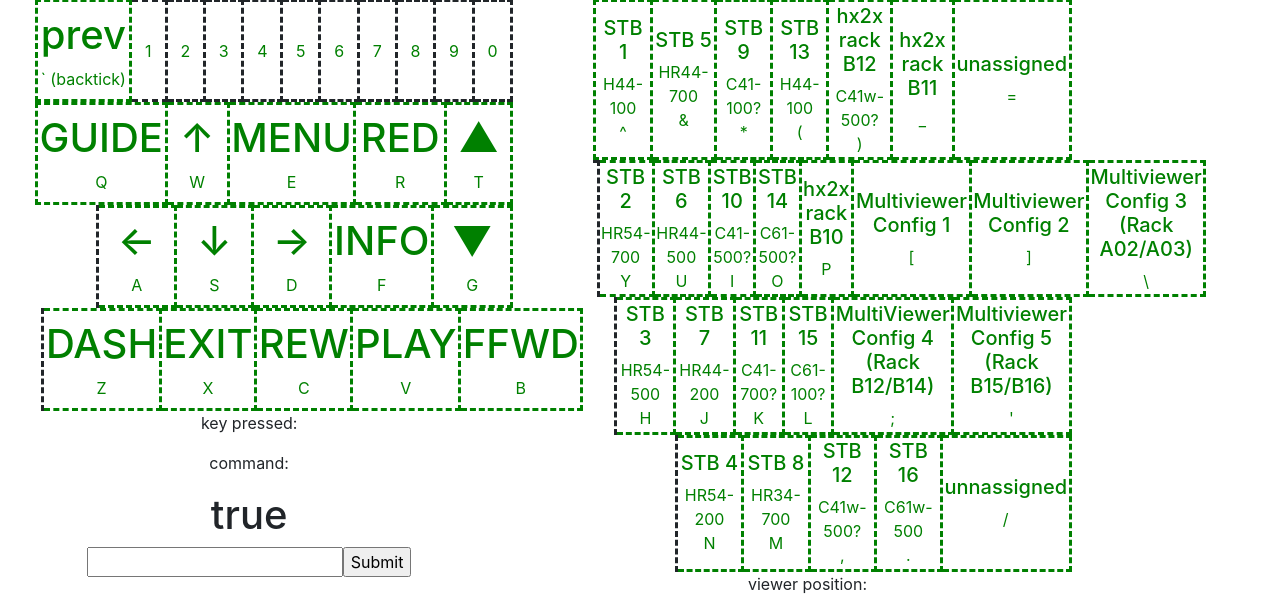
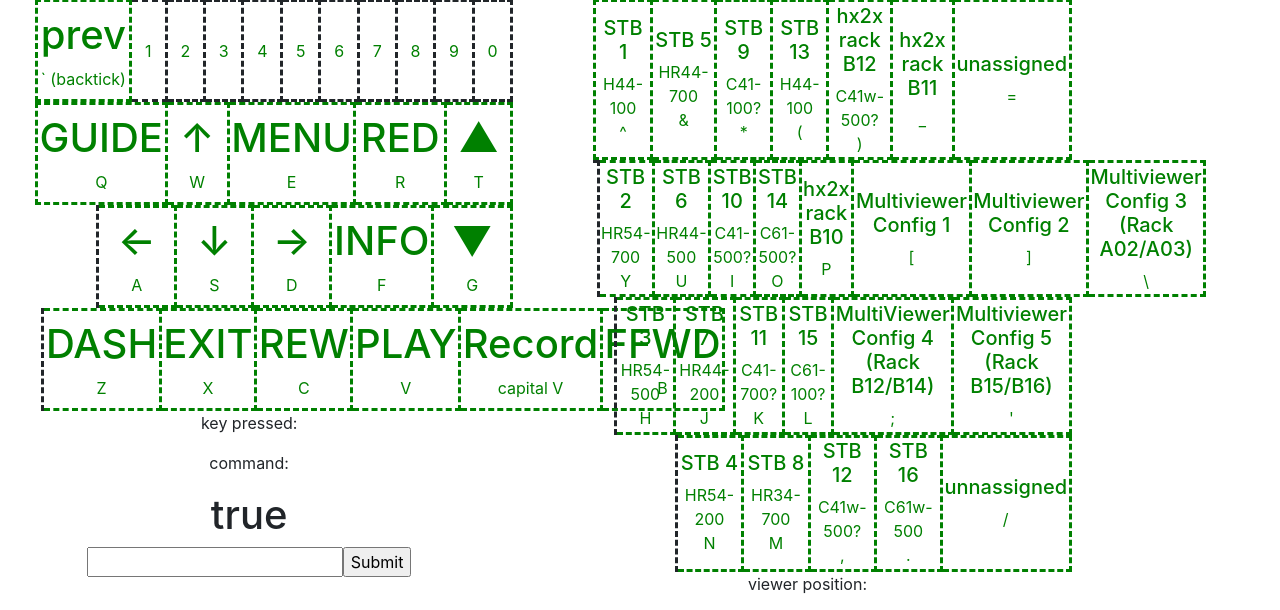
Before and after one commit to jrmronquillo/Controller-App, a Flask app: page /redesign/command/1/1/1/ in a window 1280 px wide. Shown: the part 186-796 px from the top of the page. Run offline with Flask 2, Linux system fonts and the light colour scheme; data that the repository does not hold is empty; parts of the project's set-up code (start-up, migrations or seed data) failed here and were passed over; some libraries are stand-ins or nearby versions.

Commit message:
added record command and tied to Capital V

```diff
--- a/main/main.py
+++ b/main/main.py
@@ -227,6 +227,19 @@ def keySendv3(commandParams):
     for i in commandParams:
         print i
         # keySendv2(rack,key, slot)
+
+@app.route('/setCookie/', methods = ['POST', 'GET'])
+def setCookie():
+    resp = make_response(render_template('redesign.html'))
+    resp.set_cookie('myCookie', 'testUSER')
+    return resp
+
+@app.route('/getCookie/', methods = ['POST', 'GET'])
+def getCookie():
+    cookieContents = request.cookies.get('myCookie')
+    print cookieContents
+    return cookieContents
+
 
 @app.route('/stbPosition/<int:id>/edit/<string:rsPosition>/', methods=['GET', 'POST'])
 def editStbPosition(id, rsPosition):
@@ -1354,7 +1367,7 @@ def command(irnetboxMac, slot, action):
 
     command_list = ['menu', 'guide', 'info', 'exit', 'select', 'leftArrow',
                     'rightArrow', 'upArrow', 'downArrow', 'red', 'prev',
-                    'dash','rewind', 'play', 'fastforward', 'chanUp',
+                    'dash','rewind', 'play', 'fastforward', 'chanUp', 'record',
                     'chanDown', '0','1','2','3','4','5','6','7','8','9']
 
     slot_list = ['0','1','2','3','4','5','6','7','8','9','10','11','12','13','14','15','16', '1-16']
--- a/main/static/app.js
+++ b/main/static/app.js
@@ -273,6 +273,9 @@ class Main extends React.Component {
       case 93:
         key=']';
         break;
+      case 86:
+        key='V';
+        break;
       default:
         key = 'unexpected keypress';
     }
@@ -300,6 +303,7 @@ class Main extends React.Component {
                             'f':'info',
                             'g':'chandown',
                             'z':'dash',
+                            'V':'record',
                             '1': '1',
                             '2': '2',
                             '3': '3',
@@ -545,6 +549,10 @@ class Main extends React.Component {
                   <h1>PLAY</h1>
                   <span>V</span>
                 </td>
+                <td className={this.state.keyPressed =='V'? 'letter lightblue-bg': 'letter'}>
+                  <h1>Record</h1>
+                  <span>capital V</span>
+                </td>
                  <td className={this.state.keyPressed =='b'? 'letter lightblue-bg': 'letter'}>
                   <h1>FFWD</h1>
                   <span>B</span>
--- a/main/templates/redesign.html
+++ b/main/templates/redesign.html
@@ -9,8 +9,11 @@
 
     <!-- Load React. -->
     <!-- Note: when deploying, replace "development.js" with "production.min.js". -->
-    <script src="https://unpkg.com/react@16/umd/react.development.js" crossorigin></script>
-    <script src="https://unpkg.com/react-dom@16/umd/react-dom.development.js" crossorigin></script>
+    <!-- <script src="https://unpkg.com/react@16/umd/react.development.js" crossorigin></script> -->
+    <!-- <script src="https://unpkg.com/react-dom@16/umd/react-dom.development.js" crossorigin></script> -->
+    <script src="https://cdnjs.cloudflare.com/ajax/libs/react/16.1.0/umd/react.development.js"></script>
+    <script src="https://cdnjs.cloudflare.com/ajax/libs/react-dom/16.1.0/umd/react-dom.development.js"></script>
+
 
     <!-- Load our React component. -->
     <script type="text/babel" src="{{ url_for('static', filename = 'app.js') }}"></script>
```
